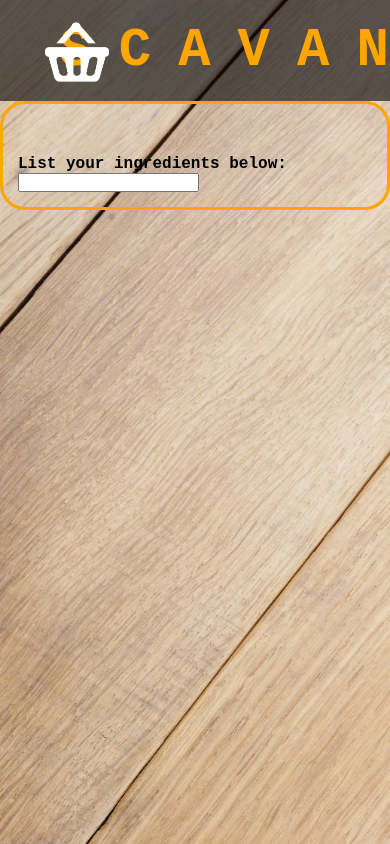
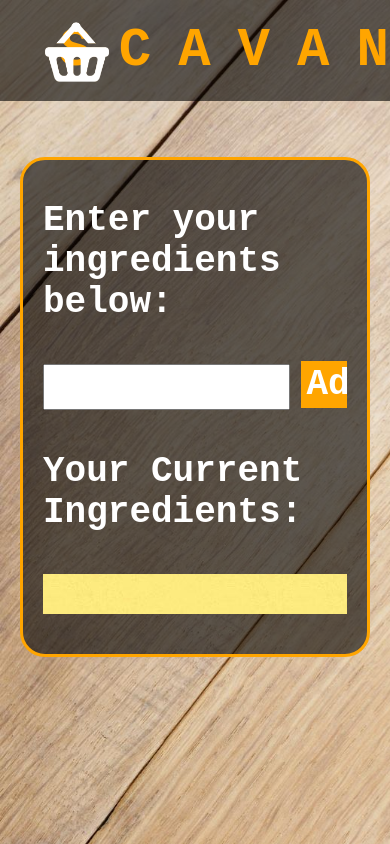
Before and after one commit to JaeJang/Scavange, a PHP site: page /mainFunctionPage.html in a window 390 px wide; the page is wider, and only the part inside the window is pictured. Run offline with PHP 8.4, Linux system fonts and the light colour scheme.

Commit message:
Mobile main function page

```diff
--- a/Mobile/CSS/mainFunctionStyle.css
+++ b/Mobile/CSS/mainFunctionStyle.css
@@ -1,9 +1,49 @@
 #contentBox {
+	margin: 20px;
+}
+.formBox {
 	border-radius: 25px;
 	border: 3px solid orange;
-	padding: 15px;
-	margin: 1px, 100px;
+	padding: 40px 20px;
+	font-size: 36px;
+	background-color: rgba(0, 0, 0, 0.6);
 }
 .ingredientSearch {
+	color: white;
 	font-weight: bold;
 }
+#ingredientText {
+	font-size: 36px;
+	width: 80%;
+}
+#submitButton {
+	position: relative;
+	bottom: 3px;
+	font-size: 36px;
+	width: 15%;
+	padding: 3px 5px;
+	/*background-color: rgba(0, 0, 0, 0.8);
+	color: orange;*/
+	background-color: orange;
+	color: white;
+	border: none;
+	font-family: "Courier New";
+	font-weight: bold;
+	float: right;
+	clear: both;
+}
+.subheadingText {
+	color: white;
+	font-size: 36px;
+}
+.ingredientListAlt {
+	width: 100%;
+}
+#myList {
+	background-image: url("../Images/yellowPaper.jpg");
+	padding: 20px;
+}
+.contentText {
+	color: black;
+	font-size: 28px;
+}
--- /dev/null
+++ b/Mobile/Javascript/mainFunctionScript.js
@@ -0,0 +1,7 @@
+function clearBar(id) {
+	id.value = "";
+}
+
+function addIngredient(id) {
+
+}
--- a/Mobile/mainFunctionPage.html
+++ b/Mobile/mainFunctionPage.html
@@ -6,6 +6,7 @@
 		<link rel="stylesheet" href="CSS/backbone.css">
 		<link rel="stylesheet" href="CSS/mainFunctionStyle.css">
 		<script src="Javascript/navscripts.js"></script>
+		<script src="Javascript/mainFunctionScript.js"></script>
 	</head>
 	<body>
 		<div class="topBar">
@@ -37,10 +38,22 @@
 		</div>
 		<div id="contentBox">
 			<br><br>
-			<form class="ingredientSearch">
-				<label for="ingredientText">List your ingredients below:<br></label>
-				<input type="text" id="ingredientText" name="ingredientText"></input>
-			</form>
+			<div class="formBox">
+				<form class="ingredientSearch">
+					<label for="ingredientText">Enter your ingredients below:<br><br></label>
+					<input type="text" id="ingredientText" name="ingredientText">
+					<input type="button" id="submitButton" name="submitButton" value="Add" onclick="addIngredient">
+				</form>
+				<br>
+				<h4 class="subheadingText">Your Current Ingredients:</h4>
+				<br>
+				<form class="ingredientForm">
+					<textarea class="ingredientListAlt hidden"></textarea>
+					<div class="ingredientList">
+						<p id="myList" class="contentText"></p>
+					</div>
+				</form>
+			</div>
 		</div>
 	</body>
 </html>
```
Also changed, not shown: Mobile/Images/yellowPaper.jpg (added).
